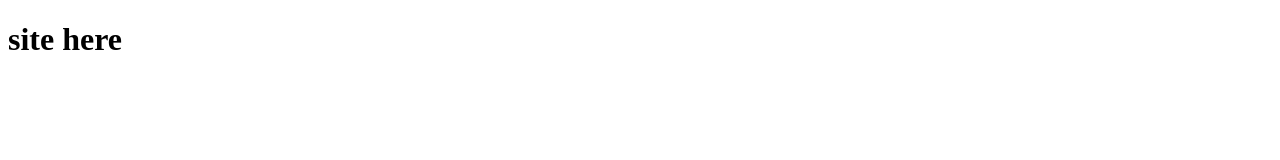
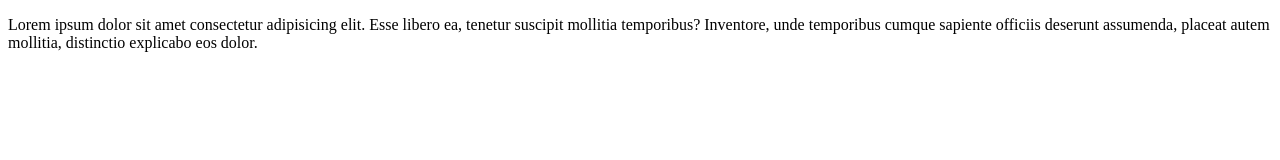
Before and after one commit to Mardyri/site, a plain HTML site: page index.html in a window 1280 px wide. Drawn offline with Linux system fonts and the light colour scheme.

Commit message:
third commit

```diff
--- a/index.html
+++ b/index.html
@@ -7,6 +7,6 @@
     <title>Document</title>
 </head>
 <body>
-    <h1>site here</h1>
+    <p>Lorem ipsum dolor sit amet consectetur adipisicing elit. Esse libero ea, tenetur suscipit mollitia temporibus? Inventore, unde temporibus cumque sapiente officiis deserunt assumenda, placeat autem mollitia, distinctio explicabo eos dolor.</p>
 </body>
 </html>
```
